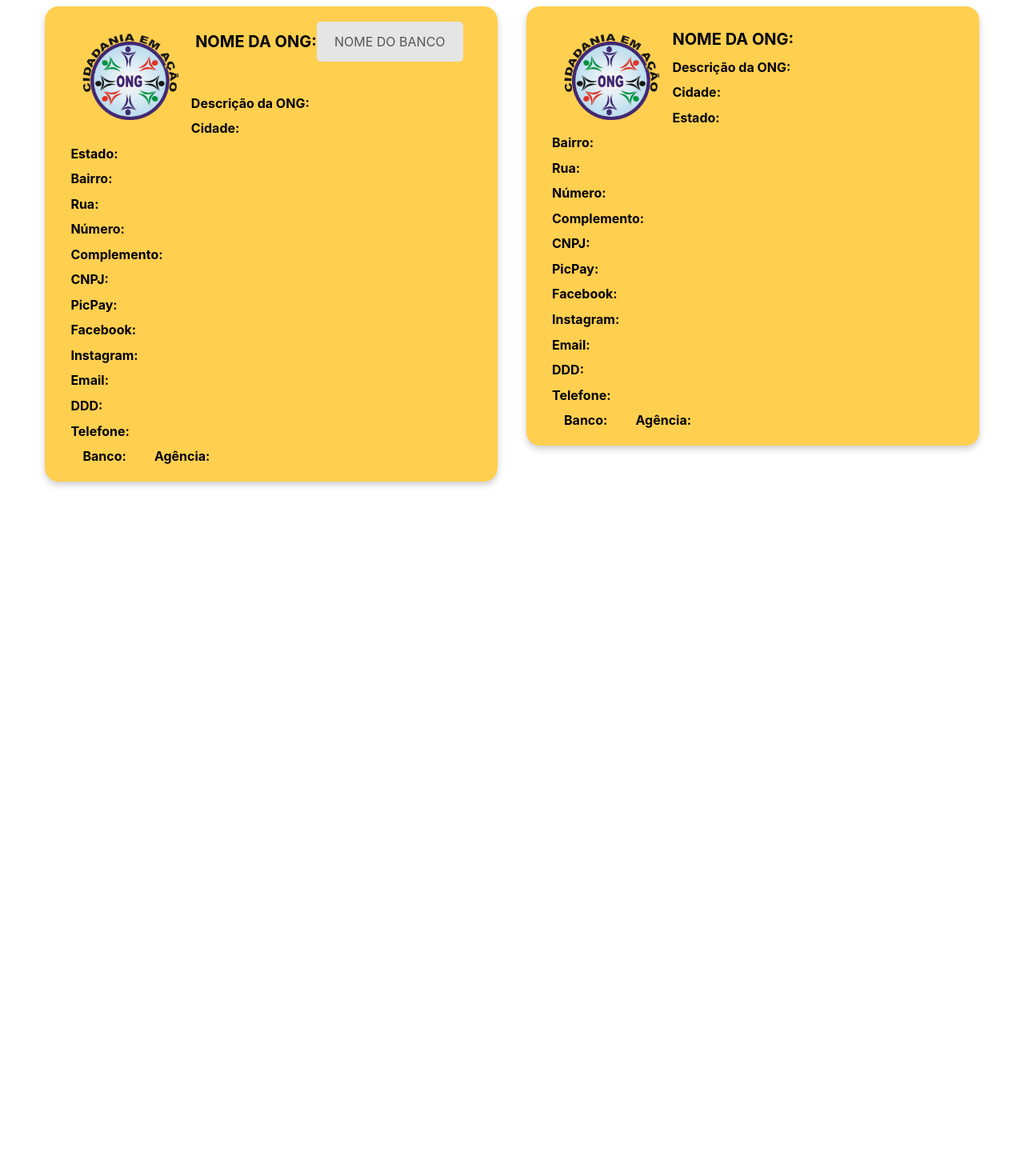
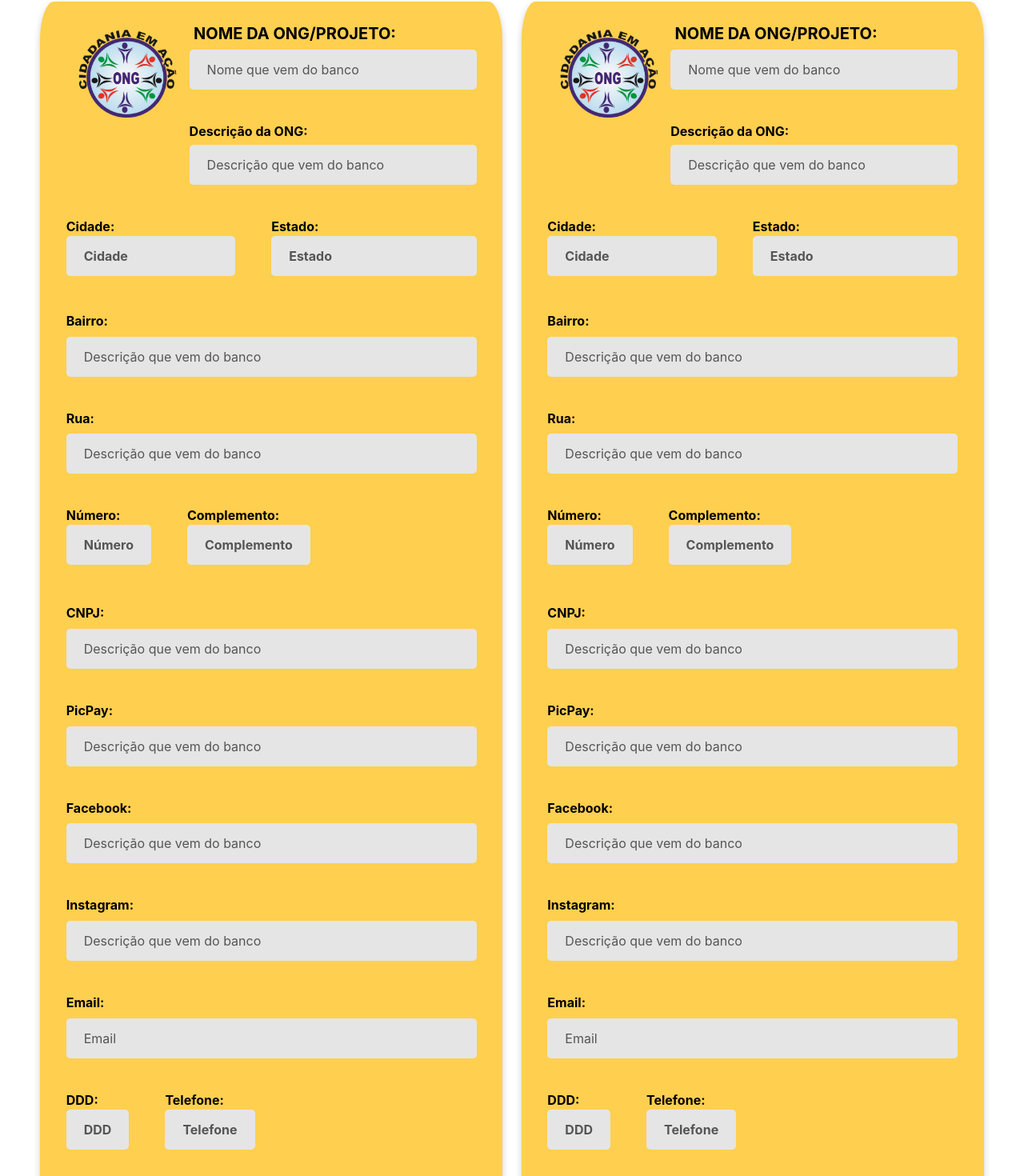
Before and after one commit to cpejr/appcorona, a React (Create React App) app in the folder frontend/: page /pendings in a window 1280 px wide. Shown: the part 111-1581 px from the top of the page at 80% size. Before the commit the page ends 800 px from the top, so only its background shows below. Built offline with nearby package versions, Linux system fonts and the light colour scheme.

Commit message:
pendings mais bonita

```diff
--- a/frontend/src/pages/Pendings/index.js
+++ b/frontend/src/pages/Pendings/index.js
@@ -12,26 +12,72 @@ export default function Pendings() {
                         <div class="container">
                             <img src={ong} alt="Foto da ONG" />
                             <div class="forms-row">
-                                <div class="name">Nome da ONG:</div>
-                                <div class="style-5">NOME DO BANCO</div>
+                                <div class="name">Nome da ONG/Projeto: </div>
+                                <div class="style-5">Nome que vem do banco</div>
                             </div>
+                            <div class="forms-row">
                                 <div class="info">Descrição da ONG:</div>
-                            <div class="info">Cidade:</div>
-                            <div class="info">Estado:</div>
+                                <div class="style-5">Descrição que vem do banco</div>
+                            </div>
+                            <div class="forms-row grid">
+                                <div class="info m-rg-45">Cidade:
+                                <div class="style-5">Cidade</div>
+                                </div>
+                                <div class="info">Estado:
+                                <div class="style-5">Estado</div>
+                                </div>
+                            </div>
+                            <div class="forms-row">
                                 <div class="info">Bairro:</div>
+                                <div class="style-5">Descrição que vem do banco</div>
+                            </div>
+                            <div class="forms-row">
                                 <div class="info">Rua:</div>
-                            <div class="info">Número:</div>
-                            <div class="info">Complemento:</div>
+                                <div class="style-5">Descrição que vem do banco</div>
+                            </div>
+                            <div class="forms-row">
+                                <div class="info m-rg-45">Número:
+                                <div class="style-5">Número</div>
+                                </div>
+                                    <div class="info">Complemento:
+                                    <div class="style-5">Complemento</div>
+                                </div>
+                            </div>
+                            <div class="forms-row">
                                 <div class="info">CNPJ:</div>
+                                <div class="style-5">Descrição que vem do banco</div>
+                            </div>
+                            <div class="forms-row">
                                 <div class="info">PicPay:</div>
+                                <div class="style-5">Descrição que vem do banco</div>
+                            </div>
+                            <div class="forms-row">
                                 <div class="info">Facebook:</div>
+                                <div class="style-5">Descrição que vem do banco</div>
+                            </div>
+                            <div class="forms-row">
                                 <div class="info">Instagram:</div>
+                                <div class="style-5">Descrição que vem do banco</div>
+                            </div>
+                            <div class="forms-row">
                                 <div class="info">Email:</div>
-                            <div class="info">DDD:</div>
-                            <div class="info">Telefone:</div>
-                            <div class="col-5">
-                                <div class="info">Banco:</div>
-                                <div class="info">Agência:</div>
+                                <div class="style-5">Email</div>
+                            </div>
+                            <div class="forms-row">
+                                <div class="info m-rg-45">DDD:
+                                    <div class="style-5">DDD</div>
+                                </div>
+                                <div class="info">Telefone:
+                                    <div class="style-5">Telefone</div>
+                                </div>
+                            </div>
+                            <div class="forms-row">
+                                <div class="info m-rg-45">Banco:
+                                        <div class="style-5">Banco</div>
+                                </div>
+                                <div class="info">Agência:
+                                    <div class="style-5">Agência</div></div>
+
                             </div>
                         </div>
 
@@ -43,27 +89,76 @@ export default function Pendings() {
                     <div class="ONGcard">
                         <div class="container">
                             <img src={ong} alt="Foto da ONG" />
-                            <div class="name">Nome da ONG:</div>
+                            <div class="forms-row">
+                                <div class="name">Nome da ONG/Projeto: </div>
+                                <div class="style-5">Nome que vem do banco</div>
+                            </div>
+                            <div class="forms-row">
                                 <div class="info">Descrição da ONG:</div>
-                            <div class="info">Cidade:</div>
-                            <div class="info">Estado:</div>
-                            <div class="info">Bairro:</div>
-                            <div class="info">Rua:</div>
-                            <div class="info">Número:</div>
-                            <div class="info">Complemento:</div>
-                            <div class="info">CNPJ:</div>
-                            <div class="info">PicPay:</div>
-                            <div class="info">Facebook:</div>
-                            <div class="info">Instagram:</div>
-                            <div class="info">Email:</div>
-                            <div class="info">DDD:</div>
-                            <div class="info">Telefone:</div>
-
-                            <div class="col-5">
-                                <div class="info">Banco:</div>
-                                <div class="info">Agência:</div>
+                                <div class="style-5">Descrição que vem do banco</div>
+                            </div>
+                            <div class="forms-row grid">
+                                <div class="info m-rg-45">Cidade:
+                                <div class="style-5">Cidade</div>
+                                </div>
+                                <div class="info">Estado:
+                                <div class="style-5">Estado</div>
                                 </div>
                             </div>
+                            <div class="forms-row">
+                                <div class="info">Bairro:</div>
+                                <div class="style-5">Descrição que vem do banco</div>
+                            </div>
+                            <div class="forms-row">
+                                <div class="info">Rua:</div>
+                                <div class="style-5">Descrição que vem do banco</div>
+                            </div>
+                            <div class="forms-row">
+                                <div class="info m-rg-45">Número:
+                                <div class="style-5">Número</div>
+                                </div>
+                                    <div class="info">Complemento:
+                                    <div class="style-5">Complemento</div>
+                                </div>
+                            </div>
+                            <div class="forms-row">
+                                <div class="info">CNPJ:</div>
+                                <div class="style-5">Descrição que vem do banco</div>
+                            </div>
+                            <div class="forms-row">
+                                <div class="info">PicPay:</div>
+                                <div class="style-5">Descrição que vem do banco</div>
+                            </div>
+                            <div class="forms-row">
+                                <div class="info">Facebook:</div>
+                                <div class="style-5">Descrição que vem do banco</div>
+                            </div>
+                            <div class="forms-row">
+                                <div class="info">Instagram:</div>
+                                <div class="style-5">Descrição que vem do banco</div>
+                            </div>
+                            <div class="forms-row">
+                                <div class="info">Email:</div>
+                                <div class="style-5">Email</div>
+                            </div>
+                            <div class="forms-row">
+                                <div class="info m-rg-45">DDD:
+                                    <div class="style-5">DDD</div>
+                                </div>
+                                <div class="info">Telefone:
+                                    <div class="style-5">Telefone</div>
+                                </div>
+                            </div>
+                            <div class="forms-row">
+                                <div class="info m-rg-45">Banco:
+                                        <div class="style-5">Banco</div>
+                                </div>
+                                <div class="info">Agência:
+                                    <div class="style-5">Agência</div></div>
+
+                            </div>
+                        </div>
+
 
                     </div>
                 </div>
--- a/frontend/src/pages/Pendings/styles.css
+++ b/frontend/src/pages/Pendings/styles.css
@@ -70,7 +70,6 @@ img {
 .name {
     font-size: 20px;
     text-transform: uppercase;
-
     text-align: left;
     color: black;
     font-weight: bold;
@@ -87,7 +86,19 @@ img {
     padding: 0 22px;
     font-size: 16px;
     color: #555;
-  }
+    width: 100%;
+}
+
+.style-6 {
+    background: #e5e5e5;
+    text-align: left;
+    line-height: 50px;
+    border-radius: 5px;
+    padding: 0 22px;
+    font-size: 16px;
+    color: #555;
+    width: 100%;
+}
 
   .forms-row {
     display: -webkit-box;
@@ -106,13 +117,25 @@ img {
     margin-bottom: 40px;
   }
 
+  .grid {
+    display: grid;
+    grid-template-columns: repeat(2, 1fr);
+
+  }
+  .row-spaces {
+    -webkit-box-pack: justify;
+    -webkit-justify-content: space-between;
+    -moz-box-pack: justify;
+    -ms-flex-pack: justify;
+    justify-content: space-between;
+  }
 /* ==========================================================================
     #GRID
   ========================================================================== */
 .ONGgrid {
     transition: 0.3s;
     width: 100%;
-    padding: 3%;
+    padding: 2%;
 
 }
 
@@ -127,8 +150,17 @@ img {
     padding-bottom: 5%;
 }
 
-.col-5 {
+.col-0 {
     display: grid;
     grid-template-columns: repeat(2, 1fr);
 
 }
+
+.m-rg-45 {
+    margin-right: 45px;
+  }
+.col-5 {
+    width: -webkit-calc((100% - 30px) / 2);
+    width: -moz-calc((100% - 30px) / 2);
+    width: calc((100% - 30px) / 2);
+  }
```
Lines whose indentation alone changed are shown as unchanged.
